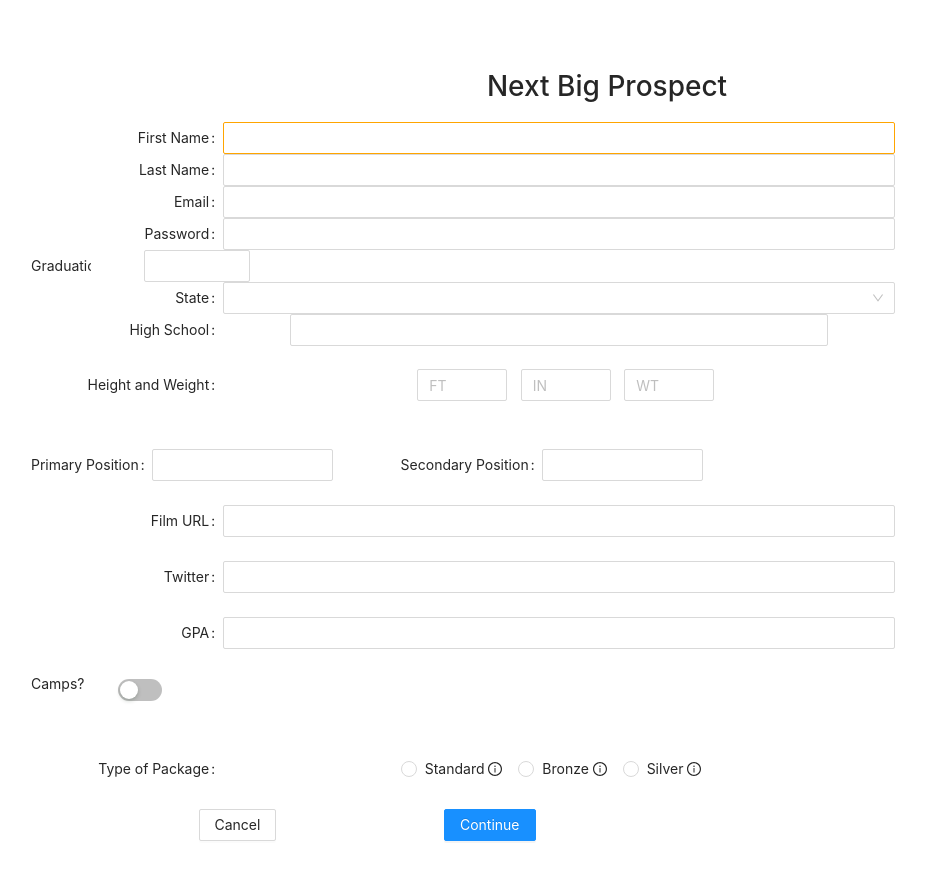
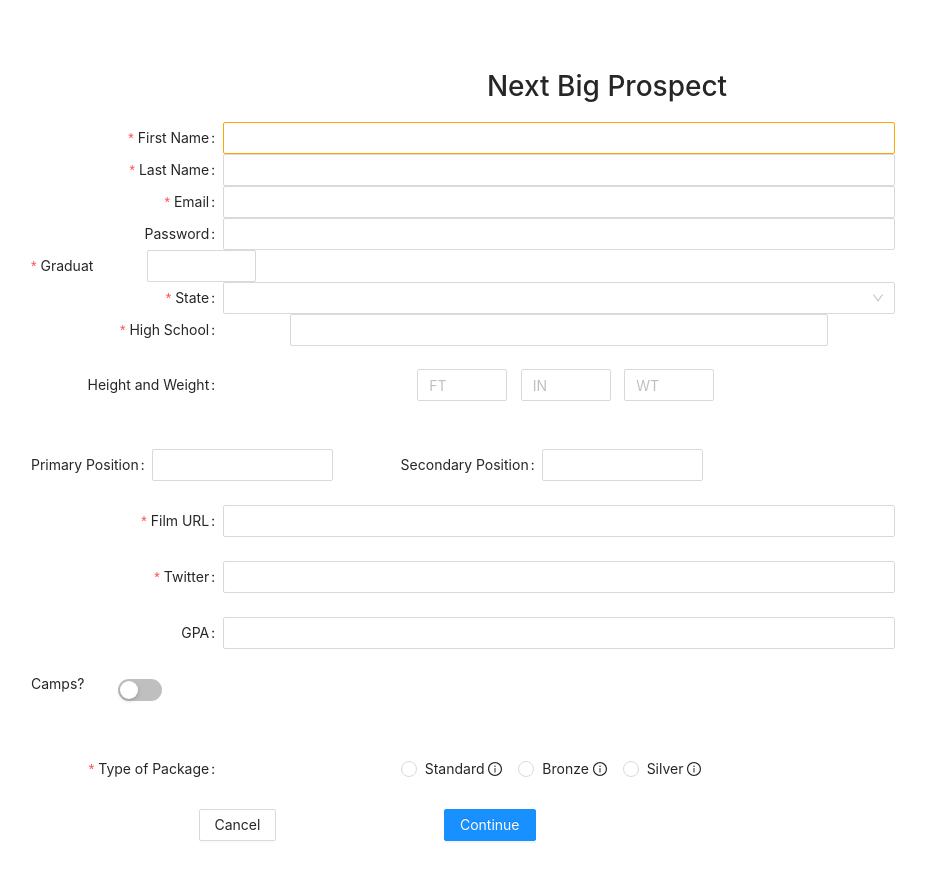
Before and after one commit to hillan1152/nbp-fe, a React (Create React App) app: page / in a window 1280 px wide. Shown: the top 880 px of the page, without its empty margins (33-959 px from the left). Built offline with nearby package versions, Linux system fonts and the light colour scheme.

Commit message:
added confirmation information page

```diff
--- a/src/Form/Confirmation.js
+++ b/src/Form/Confirmation.js
@@ -1,15 +1,73 @@
 import React from 'react'
+import { Input, Button } from 'antd';
 
 export default function Confirmation(props) {
     let { prospect } = props;
-    console.log("prospect", prospect)
+
+    let package_type = {
+        1: "Standard",
+        2: "Bronze",
+        3: "Silver"
+    };
+    console.log(package_type[1])
     return (
         <div>
             <h3>Please Confirm If Information is Correct</h3>
             <div style={{ display: 'flex'}}>
                 <h4>Name: </h4>
-                <p>{prospect.first_name} {prospect.last_name}</p>
+                <Input defaultValue={prospect.first_name.length ? prospect.first_name : ''}/>
+                <Input defaultValue={prospect.last_name.length ? prospect.last_name : ''}/>
             </div>
+            <div style={{ display: 'flex'}}>
+                <h4>Email: </h4>
+                <Input defaultValue={prospect.email.length ? prospect.email : ''}/>
+            </div>
+            <div style={{ display: 'flex'}}>
+                <h4>Graduation Year: </h4>
+                <Input defaultValue={prospect.grad_year.length ? prospect.grad_year : ''}/>
+            </div>
+            <div style={{ display: 'flex'}}>
+                <h4>State: </h4>
+                <Input defaultValue={prospect.state.length ? prospect.state : ''}/>
+            </div>
+            <div style={{ display: 'flex'}}>
+                <h4>High School: </h4>
+                <Input defaultValue={prospect.highschool.length ? prospect.highschool : ''}/>
+            </div>
+            <div style={{ display: 'flex'}}>
+                <h4>Height and Weight: </h4>
+                <Input defaultValue={prospect.ft.length ? prospect.ft : ''}/>
+                <Input defaultValue={prospect.in.length ? prospect.in : ''}/>
+                <Input defaultValue={prospect.wt.length ? prospect.wt : ''}/>
+            </div>
+            <div style={{ display: 'flex'}}>
+                <h4>Primary Position: </h4>
+                <Input defaultValue={prospect.primary_pos.length ? prospect.primary_pos : ''}/>
+            </div>
+            <div style={{ display: 'flex'}}>
+                <h4>Secondary Position: </h4>
+                <Input defaultValue={prospect.secondary_pos !== null ? prospect.secondary_pos : ''}/>
+            </div>
+            <div style={{ display: 'flex'}}>
+                <h4>Film URL: </h4>
+                <Input defaultValue={prospect.hudl.length ? prospect.hudl : ''}/>
+            </div>
+            <div style={{ display: 'flex'}}>
+                <h4>GPA: </h4>
+                <Input defaultValue={prospect.gpa.length ? prospect.gpa : ''}/>
+            </div>
+            <div style={{ display: 'flex'}}>
+                <h4>Package: </h4>
+                <Input
+                    defaultValue={prospect.package.length
+                        ?
+                        package_type[prospect.package]
+                        :
+                        ''
+                    }
+                />
+            </div>
+            <Button type="primary">Confirm</Button>
         </div>
     )
 }
--- a/src/Form/Signup.js
+++ b/src/Form/Signup.js
@@ -1,20 +1,20 @@
 import React, { useState } from 'react'
 import { Form, Input, Button, InputNumber, Switch, Select, Radio } from 'antd';
 import { InfoCircleOutlined } from '@ant-design/icons';
-import { Link, useHistory } from 'react-router-dom';
-import { Redirect } from 'react-router';
 import Confirmation from './Confirmation';
+
 export default function Signup(props) {
     const [ prospect, setProspect ] = useState();
-    const [ isVisible, setIsVisible ] = useState(0);
+    const [ isVisible, setIsVisible ] = useState(false);
+    const baseURL = "http://locathost:5000"
     // const [form] = Form.useForm();
     const onFinish = (values) => {
         console.log("values: ", values)
         setProspect(values)
         if(values.package == 0){
-            setIsVisible(1)
+            setIsVisible(true)
         } else {
-            fetch("http://localhost:5000/api/stripe/create-checkout-session", {
+            fetch(`${baseURL}/api/stripe/create-checkout-session`, {
                 method: "POST",
                 headers: {
                     "Content-Type": "application/json",
@@ -44,7 +44,7 @@ export default function Signup(props) {
     return (
         <div style={{ padding: '5%'}}>
             <h1>Next Big Prospect</h1>
-            {isVisible === 0 ?
+            {!isVisible ?
             <Form
                 labelCol={{
                     span: 4,
@@ -52,42 +52,77 @@ export default function Signup(props) {
                 wrapperCol={{
                     span: 14,
                 }}
-                // style={{ width: "100%", border: '1px solid black'}}
                 layout="horizontal"
-                // form={form}
                 onFinish={onFinish}
             >
-                <Form.Item label="First Name" name="first_name" style={formStyle}>
-                {/* <Form.Item label="First Name" style={{ display: 'flex', justifyContent: "center", width: "80%", padding: "2%" }}> */}
+                <Form.Item
+                    label="First Name"
+                    name="first_name"
+                    style={formStyle}
+                    rules={[{ required: true, message: 'Please provide first name' }]}
+                >
                     <Input style={{ border: "1px solid orange"}}/>
                 </Form.Item>
-                <Form.Item label="Last Name" name="last_name" style={formStyle}>
+                <Form.Item
+                    label="Last Name"
+                    name="last_name"
+                    style={formStyle}
+                    rules={[{ required: true, message: 'Please provide last name' }]}
+                >
                     <Input style={{ }}/>
                 </Form.Item>
-                <Form.Item label="Email" name="email" style={formStyle}>
+                <Form.Item
+                    label="Email"
+                    name="email"
+                    style={formStyle}
+                    rules={[{ required: true, message: 'Please provide email' }]}
+                >
                     <Input style={{ }}/>
                 </Form.Item>
-                <Form.Item label="Password" name="password" style={formStyle}>
+                <Form.Item
+                    label="Password"
+                    name="password"
+                    style={formStyle}
+                    // rules={[{ required: true, message: 'You need a password' }]}
+                >
                     <Input style={{ }}/>
                 </Form.Item>
-                <Form.Item label="Graduation Year" name="grad_year" style={{ display: "flex", margin: '0'}}>
+                <Form.Item
+                    label="Graduation Year"
+                    name="grad_year"
+                    style={{ display: "flex", margin: '0'}}
+                    rules={[{ required: true, message: 'Please provide grad year' }]}
+                >
                     <InputNumber style={{ width: '50%'}}/>
                 </Form.Item>
-                <Form.Item label="State" name="state" style={formStyle}>
+                <Form.Item
+                    label="State"
+                    name="state"
+                    style={formStyle}
+                    rules={[{ required: true, message: 'Please provide state' }]}
+                >
                     <Select style={{ }}>
                         <Select.Option value="CT">CT</Select.Option>
                         <Select.Option value="GA">GA</Select.Option>
                     </Select>
                 </Form.Item>
-                <Form.Item label="High School" name="highschool" style={{ marginBottom: "2%"}}>
+                <Form.Item
+                    label="High School"
+                    name="highschool"
+                    style={{ marginBottom: "2%"}}
+                    rules={[{ required: true, message: 'Please provide high school' }]}
+                >
                     <Input style={{ width: "80%" }}/>
                 </Form.Item>
-                <Form.Item label="Height and Weight"
+                <Form.Item
+                    label="Height and Weight"
                     style={{
                         margin: "0",
                     }}
+                    rules={[{ required: true, message: 'Please provide height and weight' }]}
                 >
-                    <Form.Item name="ft"
+                    <Form.Item
+                        name="ft"
                         style={{
                             display: 'inline-block',
                             paddingLeft: "2%"
@@ -97,7 +132,8 @@ export default function Signup(props) {
                             <InputNumber placeholder='FT'/>
                         </Form.Item>
                     </Form.Item>
-                    <Form.Item name="in"
+                    <Form.Item
+                        name="in"
                         style={{
                             display: 'inline-block',
                             paddingLeft: "2%"
@@ -106,7 +142,8 @@ export default function Signup(props) {
                             <InputNumber placeholder='IN'/>
                         </Form.Item>
                     </Form.Item>
-                    <Form.Item name="wt"
+                    <Form.Item
+                        name="wt"
                         style={{
                         display: 'inline-block',
                         paddingLeft: "2%"
@@ -116,7 +153,9 @@ export default function Signup(props) {
                         </Form.Item>
                     </Form.Item>
                 </Form.Item>
-                <Form.Item style={{ margin: "0%"}}>
+                <Form.Item
+                    style={{ margin: "0%"}}
+                >
                     <div style={{ width: '100%'}}>
                         <div style={{ display: 'flex', justifyContent: "space-between"}}>
                             <Form.Item label="Primary Position" name="primary_pos" style={{ width: '45%', fontSize: '2px'}}>
@@ -128,10 +167,18 @@ export default function Signup(props) {
                         </div>
                     </div>
                 </Form.Item>
-                <Form.Item label="Film URL" name="hudl" >
+                <Form.Item
+                    label="Film URL"
+                    name="hudl"
+                    rules={[{ required: true, message: 'Please provide your film URL' }]}
+                >
                     <Input style={{ }}/>
                 </Form.Item>
-                <Form.Item label="Twitter" name="twitter" >
+                <Form.Item
+                    label="Twitter"
+                    name="twitter"
+                    rules={[{ required: true, message: 'Need your twitter for the shoutout' }]}
+                >
                     <Input style={{ }}/>
                 </Form.Item>
                 <Form.Item label="GPA" name="gpa" >
@@ -145,7 +192,11 @@ export default function Signup(props) {
                         </Form.Item>
                     </div>
                 </Form.Item>
-                <Form.Item name="package" label="Type of Package">
+                <Form.Item
+                    name="package"
+                    label="Type of Package"
+                    rules={[{ required: true, message: 'Please select desired package.' }]}
+                >
                     <Radio.Group>
                         <Radio value={0}>Standard <InfoCircleOutlined /></Radio>
                         <Radio value={1}>Bronze <InfoCircleOutlined /></Radio>
```
Also changed, not shown: src/State/Hooks/useFormState.js (added), 1 other file (tests, documents, lock files or other folders).
